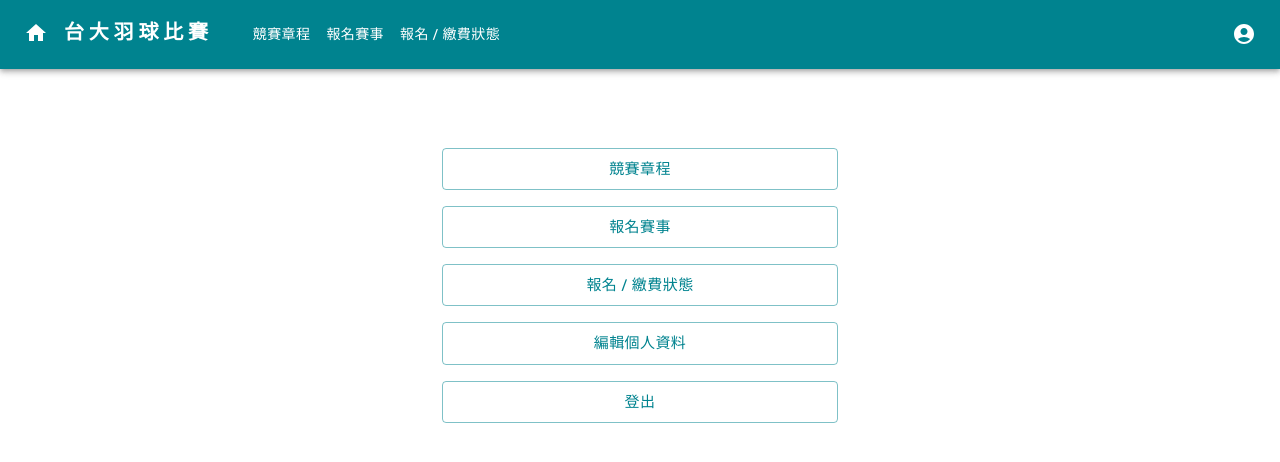
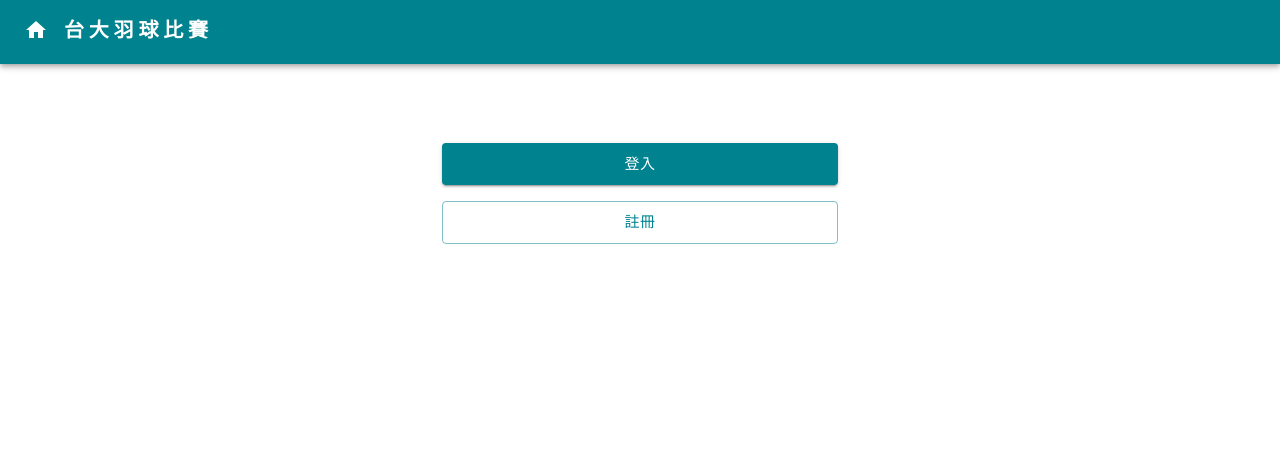
Before and after one commit to d336643/NTU_badminton_system, a React (Create React App) app in the folder frontend/: page / in a window 1280 px wide. Shown: the top 462 px of the page. Built offline with nearby package versions, Linux system fonts and the light colour scheme.

Commit message:
fix: home

```diff
--- a/frontend/src/App.js
+++ b/frontend/src/App.js
@@ -19,8 +19,8 @@ import { ThemeProvider } from '@mui/material/styles';
 import theme from './style/theme';
 
 const App = () => {
-    const [view, setView] = useState(""); // 3 views. guest, competitor, and manager
-    const [isLogin, setIsLogin] = useState(true);
+    const [view, setView] = useState("guest"); // 3 views. guest, competitor, and manager
+    const [isLogin, setIsLogin] = useState(false);
     const [identity, setIdentity] = useState("competitor");
     //browser bar title
     useEffect(() => {
@@ -31,7 +31,7 @@ const App = () => {
             <ThemeProvider theme={theme}>
                 <Navbar view={view} setView={setView} isLogin={isLogin} setIsLogin={setIsLogin} identity={identity} setIdentity={setIdentity}/>
                 <Routes style={{height: "100vh"}}>
-                    <Route path="/" element={<Home view={view} setView={setView} isLogin={isLogin} setIsLogin={setIsLogin} identity={identity} setIdentity={setIdentity}/>} />
+                    <Route path="/" element={<Home view={view} setView={setView} isLogin={isLogin} setIsLogin={setIsLogin} setIdentity={setIdentity}/>} />
                     <Route path="/login" element={<Login />} />
                     <Route path="/resetpass" element={<ResetRequest />} />
                     <Route path="/updatepass" element={<Updatepass />} />
--- a/frontend/src/containers/Home.js
+++ b/frontend/src/containers/Home.js
@@ -6,7 +6,7 @@ import Manager from '../components/homeComponents/ManagerHome'
 // import Footer from '../components/Footer';
 import checkIdentity from '../utilities/checkIdentity';
 
-const HomePage = ({view, setView, isLogin, setIsLogin, identity, setIdentity}) => {
+const HomePage = ({view, setView, isLogin, setIsLogin, setIdentity}) => {
 
     const handleLogOut = () => {
         localStorage.clear();
```
